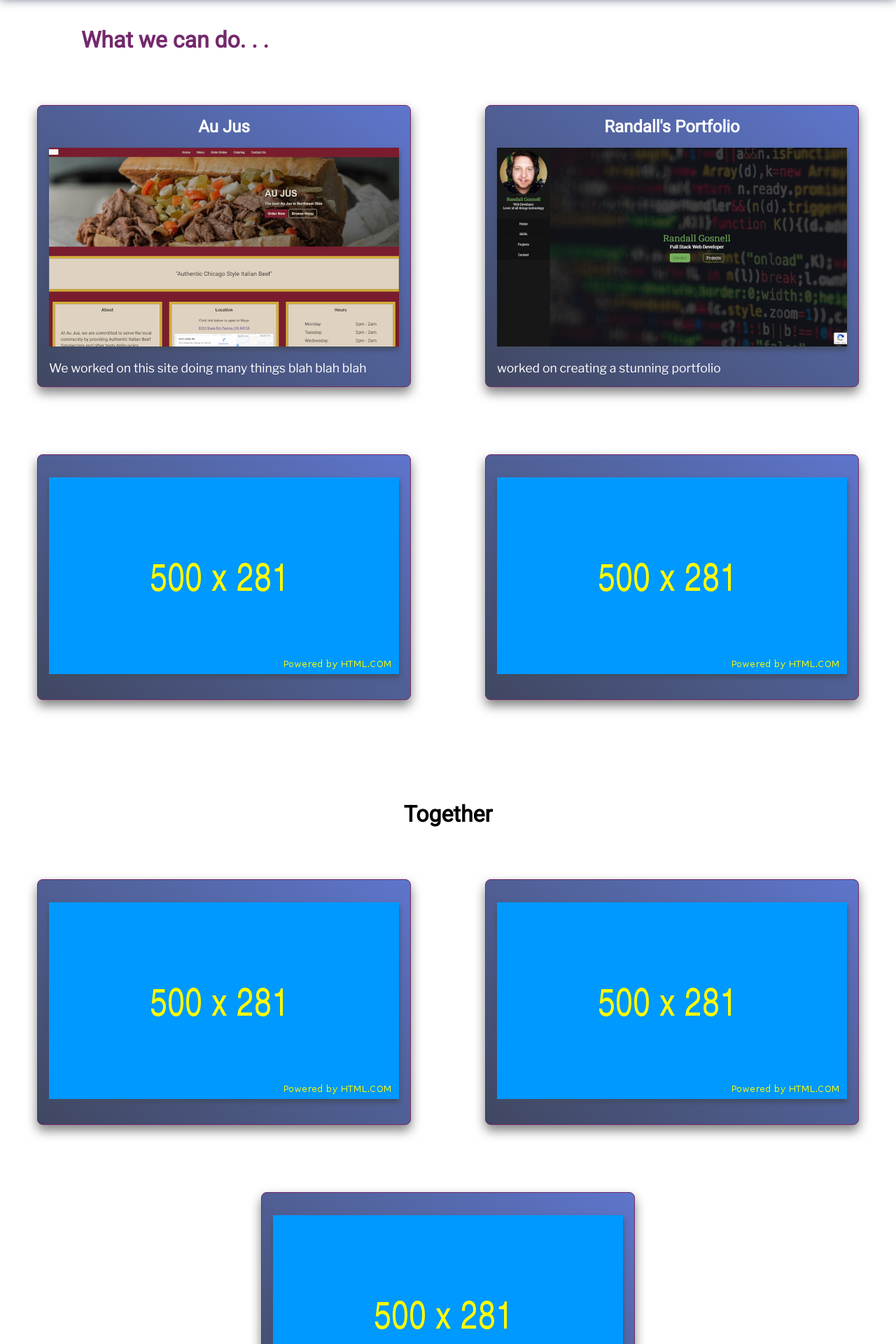
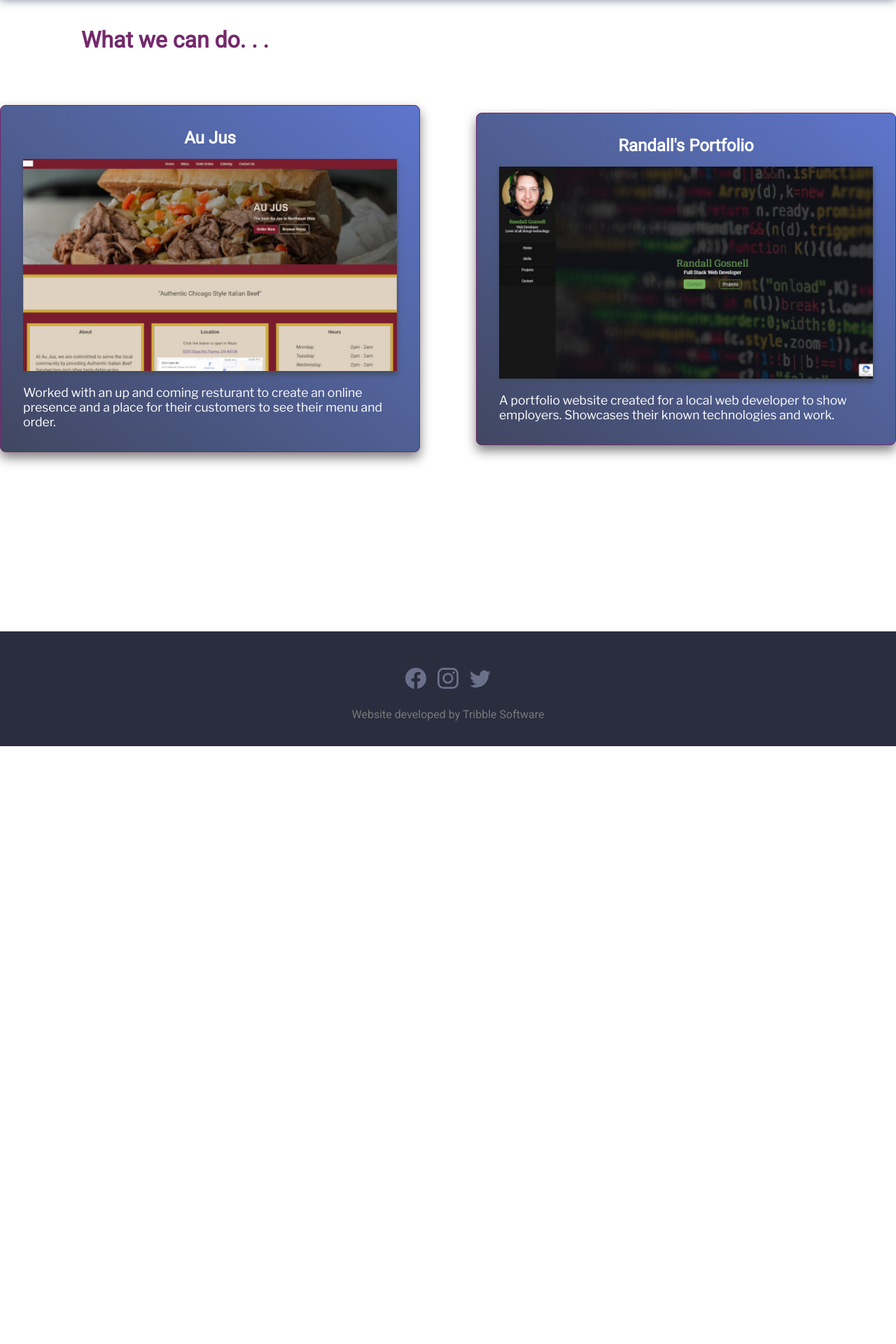
Before and after one commit to RandallBG/TribbleSoftwareWebsite, a React (Create React App) app: page /projects in a window 1280 px wide. Shown: the part 420-2340 px from the top of the page at 70% size. After the commit the page ends 1486 px from the top, so only its background shows below. Built offline with nearby package versions, Linux system fonts and the light colour scheme.

Commit message:
updated homepage with customer review

```diff
--- a/package.json
+++ b/package.json
@@ -1,7 +1,7 @@
 {
   "name": "tribblesoftware",
   "version": "0.1.0",
-  "Homepage": "http://localhost/tribble/",
+  "Homepage": "http://www.tribblewebdesign.com",
   "private": true,
   "dependencies": {
     "@testing-library/jest-dom": "^5.16.1",
--- a/src/components/About/About.js
+++ b/src/components/About/About.js
@@ -32,7 +32,7 @@
           </p>
         </div>
       </div>
-      <div class="btn">
+      <div className="btn">
         <Link to="/contact">Free Quote</Link>
       </div>
     </div>
--- a/src/components/Contact/Contact.js
+++ b/src/components/Contact/Contact.js
@@ -5,9 +5,8 @@
   return (
     <div className="contactWrapper">
       <div>
-        {/* <h1 className="contactTitle">Contact Us</h1> */}
         <div className="contactContainer">
-          <form id="contactForm" action="./react-backend/test.php">
+          <form id="contactForm" action="./react-backend/mailInstructions.php">
             <div className="form-wrapper">
               <div className="form-group">
                 <label>Name:</label>
--- a/src/components/Home/Home.css
+++ b/src/components/Home/Home.css
@@ -51,6 +51,18 @@
 .odd {
   order: 0;
 }
+
+.quote {
+  display: block;
+  font-size: 1.5rem;
+  font-style: italic;
+  color: #74296c;
+  font-family: "Roboto", sans-serif;
+}
+.btn {
+  color: white;
+  text-decoration: none;
+}
 @media screen and (max-width: 1280px) {
   .column {
     flex-direction: column;
--- a/src/components/Home/Home.js
+++ b/src/components/Home/Home.js
@@ -1,4 +1,5 @@
 import React from "react";
+import { Link } from "react-router-dom";
 import "./Home.css";
 import whatWeDo from "../../images/WhatWeDoSmall.jpg";
 import projectMeeting from "../../images/Projects.jpg";
@@ -13,16 +14,16 @@
           <p>
             We strive to create stunning websites tailored to your needs as a
             customer. We understand that every business problem requires a hand
-            crafted solution. This is why we spend our time up front understanding
-            you and your business needs. Once we understand how our clients business works,
-            we set off to create something you can not only be proud of, but feel good showing
-            people. Keep in mind visuals are just the beginning. We take our
-            time to make sure everything on the page is laid out in a manner
-            that brings your customers to the correct information. We do this to
-            make sure you get the best engagements or sales possible. As a small
-            team we take pride in making sure you know you’re not just another
-            cog in the wheel, but one of our clients. To us, that means
-            something.
+            crafted solution. This is why we spend our time up front
+            understanding you and your business needs. Once we understand how
+            our clients business works, we set off to create something you can
+            not only be proud of, but feel good showing people. Keep in mind
+            visuals are just the beginning. We take our time to make sure
+            everything on the page is laid out in a manner that brings your
+            customers to the correct information. We do this to make sure you
+            get the best engagements or sales possible. As a small team we take
+            pride in making sure you know you’re not just another cog in the
+            wheel, but one of our clients. To us, that means something.
           </p>
         </div>
 
@@ -37,16 +38,16 @@
         <div className="columnBlurb">
           <h2>What customers say</h2>
           <p>
-            Lorem ipsum dolor sit amet, consectetur adipiscing elit, sed do
-            eiusmod tempor incididunt ut labore et dolore magna aliqua. Quam
-            pellentesque nec nam aliquam. Pharetra vel turpis nunc eget lorem
-            dolor. Imperdiet proin fermentum leo vel orci porta non. Euismod
-            elementum nisi quis eleifend quam adipiscing vitae proin. Sed nisi
-            lacus sed viverra tellus in hac habitasse platea. Interdum velit
-            laoreet id donec ultrices tincidunt. Morbi enim nunc faucibus a
-            pellentesque sit amet porttitor. Sit amet est placerat in egestas
-            erat. Sodales ut eu sem integer vitae. Nisl pretium fusce id velit.
-            Orci a scelerisque purus semper eget duis.
+            "In early 2022, my company Au Jus LLC needed a nice new streamlined
+            website. The website needed to both look visually appealing and have
+            ease of use. We decided to go with Tribble Software. The company was
+            super informative, explained all the available options, and steered
+            us in the right direction. We met the company owners virtually and
+            in person. These meetings helped everything move forward smoothly.
+            Anybody interested in a new website, or other tech solutions should
+            contact Tribble software for a consultation. They are highly
+            recommended."
+            <span className="quote"> ~ Jakob Kelly , owner Au Jus LLC</span>
           </p>
         </div>
       </div>
@@ -55,13 +56,16 @@
           <h2>Our projects</h2>
           <p>
             We’ve had the pleasure of working with some great people over the
-            course of our time as a business. Operating a business is alot of work.
-            We make the web aspect as smooth as possible so you can focus your
-            efforts on more important things. If there’s one thing that makes us proud,
-            its seeing our clients go on to do great things and know we helped in that
-            journey, even if only a little.
-            Check out some of our projects here.
+            course of our time as a business. Operating a business is alot of
+            work. We make the web aspect as smooth as possible so you can focus
+            your efforts on more important things. If there’s one thing that
+            makes us proud, its seeing our clients go on to do great things and
+            know we helped in that journey, even if only a little. Check out
+            some of our projects here.
           </p>
+          <Link className="btn" to="/projects">
+            View Projects
+          </Link>
         </div>
 
         <div className="imgWrapper">
--- a/src/components/Projects/Projects.css
+++ b/src/components/Projects/Projects.css
@@ -28,16 +28,17 @@
 
 .projects {
   display: flex;
-  flex-wrap: wrap;
   flex-direction: row;
   justify-content: space-around;
   align-items: center;
+  gap: 5rem;
 }
 
 .projectCard {
+  width: 50%;
   border: 1px solid #74296c;
   border-radius: 0.5rem;
-  padding: 1rem;
+  padding: 2rem;
   background-color: #2a2d3e;
   background-image: linear-gradient(
     to right top,
@@ -97,6 +98,11 @@
     flex-direction: column;
   }
 
+  .projectCard {
+    width: 100%;
+    margin: 1rem 0;
+  }
+
   #projectsHeading {
     position: static;
     transform: translate(0);
--- a/src/components/Projects/Projects.js
+++ b/src/components/Projects/Projects.js
@@ -19,45 +19,31 @@
             <h3 className="projectCardTitle">Au Jus</h3>
             <img src={auJus} alt="projects" loading="lazy" />
             <p className="projectCardDescription">
-              We worked on this site doing many things blah blah blah
+              Worked with an up and coming resturant to create an online
+              presence and a place for their customers to see their menu and
+              order.
             </p>
           </a>
-          <div className="projectCard">
+          <a
+            href="https://www.randallgosnell.com"
+            target="_blank"
+            className="projectCard"
+          >
             <h3 className="projectCardTitle">Randall's Portfolio</h3>
             <img src={randallPortfolio} alt="projects" loading="lazy" />
             <p className="projectCardDescription">
-              worked on creating a stunning portfolio
+              A portfolio website created for a local web developer to show
+              employers. Showcases their known technologies and work.
             </p>
-          </div>
-          <div className="projectCard">
-            <img src={placeholder} alt="projects" loading="lazy" />
-            <p></p>
-          </div>
-          <div className="projectCard">
-            <img src={placeholder} alt="projects" loading="lazy" />
-            <p></p>
-          </div>
+          </a>
         </div>
       </div>
 
       <div className="projectRow">
         <div className="projectHeadingWrapper">
-          <h1 id="projectsHeading2">Together</h1>
+          <h1 id="projectsHeading2"></h1>
         </div>
-        <div className="projects">
-          <div className="projectCard">
-            <img src={placeholder} alt="projects" loading="lazy" />
-            <p></p>
-          </div>
-          <div className="projectCard">
-            <img src={placeholder} alt="projects" loading="lazy" />
-            <p></p>
-          </div>
-          <div className="projectCard">
-            <img src={placeholder} alt="projects" loading="lazy" />
-            <p></p>
-          </div>
-        </div>
+        <div className="projects"></div>
       </div>
     </div>
   );
--- a/src/components/modules/Nav/Nav.js
+++ b/src/components/modules/Nav/Nav.js
@@ -14,16 +14,16 @@
         <img id="logoImg" src={Logo} alt="Tribble Logo" />
       </a>
       <ul id="responsiveLinks">
-        <li class="navItem">
+        <li className="navItem">
           <Link to="/">Home</Link>
         </li>
-        <li class="navItem">
+        <li className="navItem">
           <Link to="/about">About</Link>
         </li>
-        <li class="navItem">
+        <li className="navItem">
           <Link to="/projects">Projects</Link>
         </li>
-        <li class="navItem">
+        <li className="navItem">
           <Link to="/contact">Contact us</Link>
         </li>
       </ul>
```
Also changed, not shown: src/images/WhatWeDoSmallCompressed.jpg (added).
